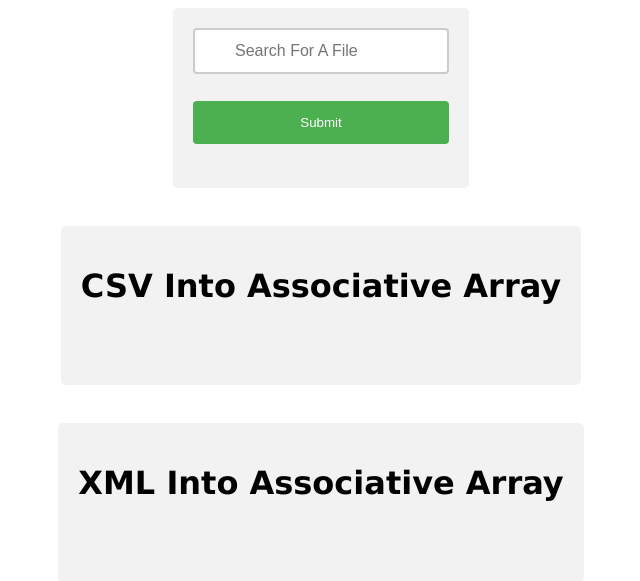
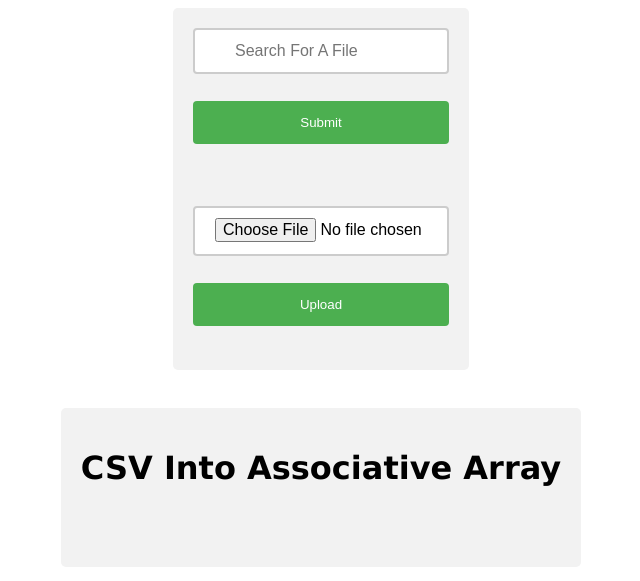
Before and after one commit to Edvardas134/MiniProgramele, a PHP site: page / in a window 1280 px wide. Shown: the top 581 px of the page, without its empty margins (319-959 px from the left). Run offline with PHP 8.4, Linux system fonts and the light colour scheme; data that the repository does not hold is empty.

Commit message:
adding an upload option html form and css

```diff
--- a/Style/style.php
+++ b/Style/style.php
@@ -20,6 +20,19 @@ input[type=text]{
   display: inline-block;
 
 }
+input[type=file]{
+  width: 256px;
+  box-sizing: border-box;
+  border: 2px solid #ccc;
+  border-radius: 4px;
+  font-size: 16px;
+  background-color: white;
+  background-position: 10px 10px;
+  background-repeat: no-repeat;
+  padding: 10px 0px 12px 20px;
+  display: inline-block;
+
+}
 input[type=submit] {
   width: 100%;
   background-color: #4CAF50;
@@ -30,7 +43,21 @@ input[type=submit] {
   border-radius: 4px;
   cursor: pointer;
 }
+button[type=submit] {
+  width: 100%;
+  background-color: #4CAF50;
+  color: white;
+  padding: 14px 20px;
+  margin: 8px 0px;
+  border: none;
+  border-radius: 4px;
+  cursor: pointer;
+  display: inline-block;
 
+}
+button[type=submit]:hover {
+  background-color: #45a049;
+}
 input[type=submit]:hover {
   background-color: #45a049;
 }
--- a/index.php
+++ b/index.php
@@ -7,10 +7,17 @@
         <title>Mini App</title>
     </head>
     <body>
-        <div>
-            <form action="/index.php" method = "post">
+        <div id = "form">
+            <form id= "search" action="/index.php" method = "post">
                 <input type="text" id="fname" name="fname" placeholder="Search For A File"><br><br>
                 <input type="submit" value="Submit" >
+            </form>
+
+            <br>
+            <br>
+            <form id= "upload"action="/upload.php" method = "post" enctype="multipart/form-data">
+                <input type="file" name="file" placeholder="Upload A File"><br><br>
+                <button type="submit" name="upload" > Upload </button>
             </form>
         </div>
             <br>
```
